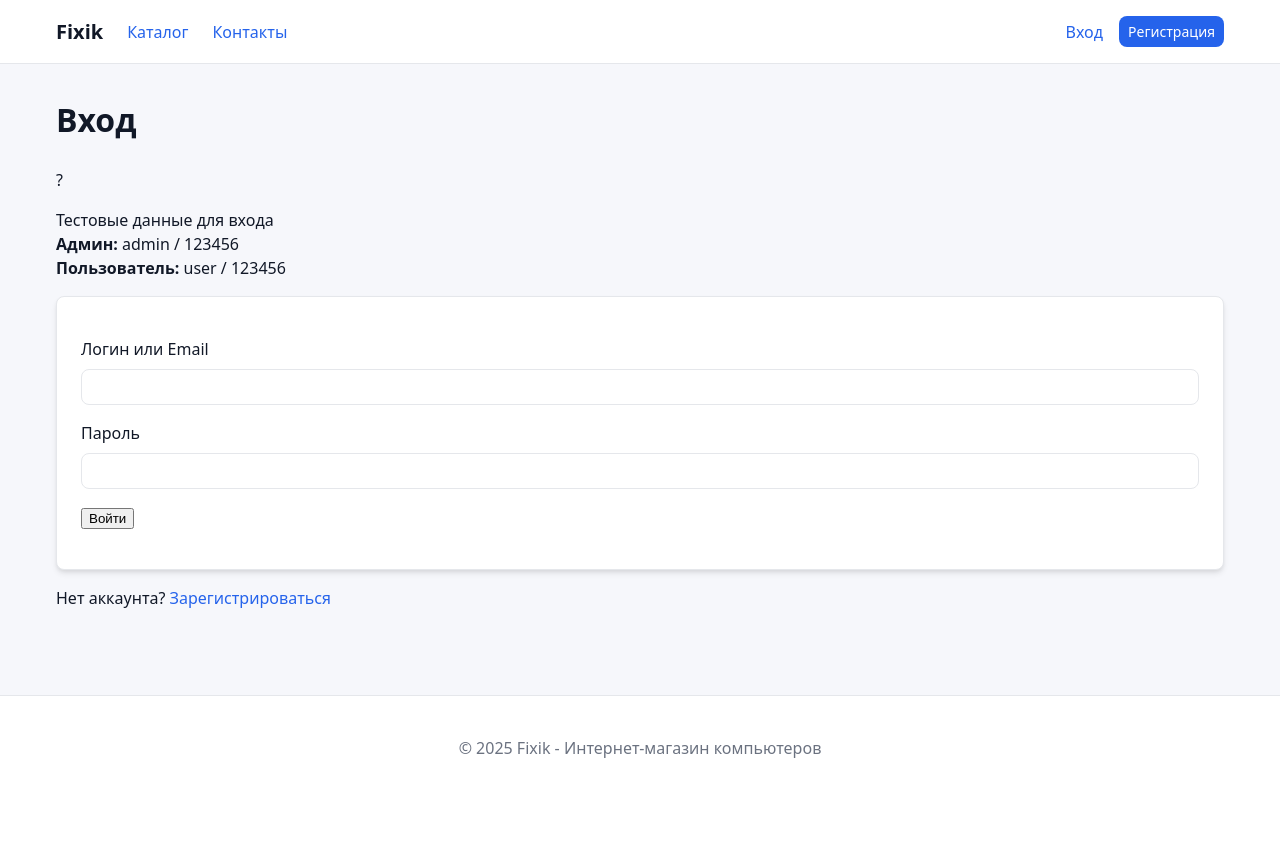
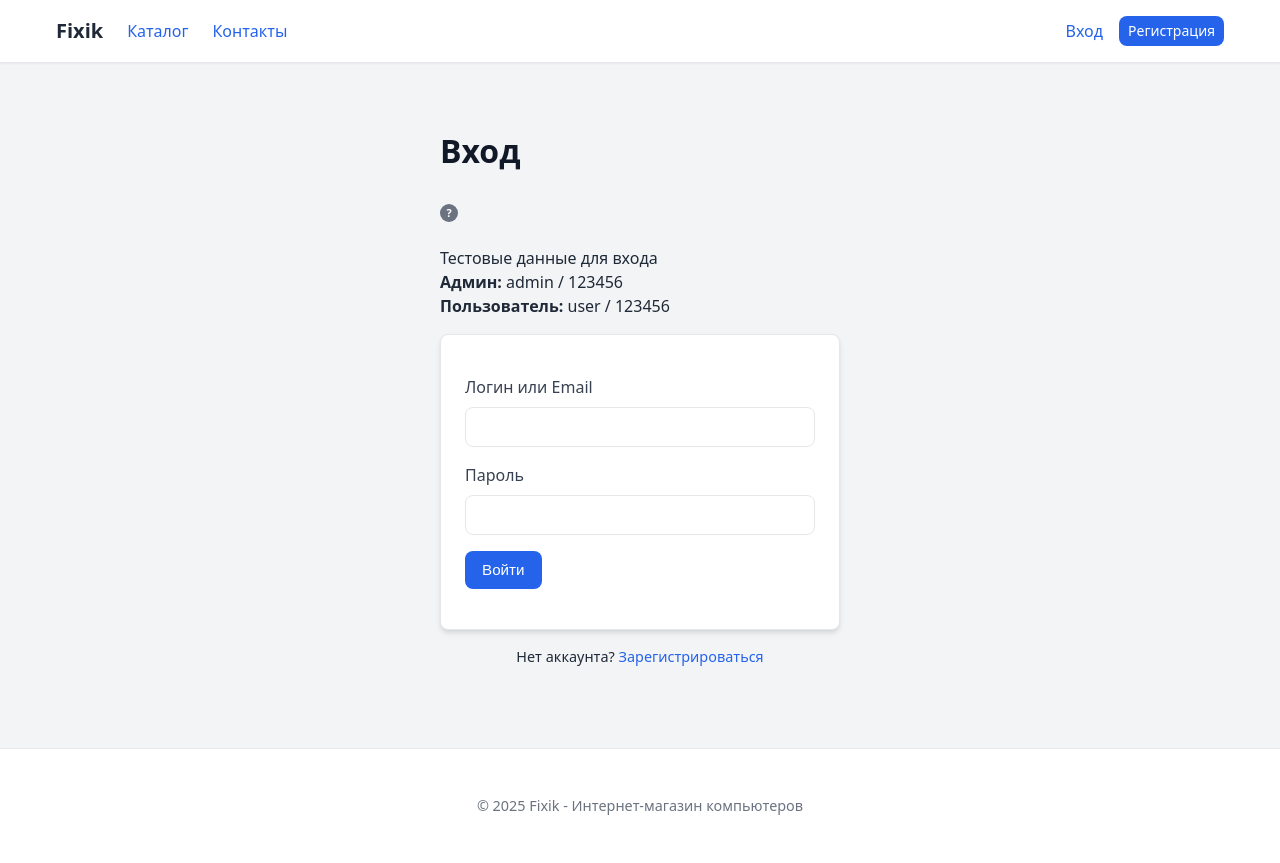
Before and after one commit to ARKADIY3/wildlife-store, a PHP site: page /login.php in a window 1280 px wide. Before the commit the page ends 758 px from the top, so only its background shows below. Run offline with PHP 8.4, Linux system fonts and the light colour scheme; data comes from the database, SQL or seed files in the repository.

Commit message:
Auto-sync after agent response

```diff
--- a/admin/products.php
+++ b/admin/products.php
@@ -38,7 +38,7 @@
     <div class="alert alert-success"><?php echo $message; ?></div>
 <?php endif; ?>
 
-<p><a href="product_add.php">+ Добавить товар</a></p>
+<p><a href="product_add.php" class="btn">+ Добавить товар</a></p>
 
 <table>
     <tr>
--- a/includes/header.php
+++ b/includes/header.php
@@ -11,9 +11,9 @@
     <title>Fixik - Интернет-магазин компьютеров</title>
     <style>
         :root {
-            --bg: #f6f7fb;
+            --bg: #f3f4f6;
             --card: #ffffff;
-            --text: #111827;
+            --text: #1f2937;
             --muted: #6b7280;
             --border: #e5e7eb;
             --shadow: 0 4px 6px -1px rgba(0, 0, 0, 0.1), 0 2px 4px -1px rgba(0, 0, 0, 0.06);
@@ -55,6 +55,7 @@
             position: sticky;
             top: 0;
             z-index: 50;
+            box-shadow: 0 1px 2px 0 rgba(0, 0, 0, 0.05);
         }
 
         .nav {
@@ -64,18 +65,19 @@
             flex-wrap: wrap;
         }
 
-        .nav strong { font-size: 1.25rem; color: var(--text); }
+        .nav strong { font-size: 1.25rem; color: var(--text); font-weight: 800; }
         .nav-right { margin-left: auto; display: flex; gap: 1rem; align-items: center; }
 
         /* Main Content */
         main.container {
             padding-top: 2rem;
-            padding-bottom: 2rem;
+            padding-bottom: 3rem;
             flex: 1;
         }
 
-        h1, h2, h3 { margin-top: 0; }
-        h1 { font-size: 2rem; margin-bottom: 1.5rem; }
+        h1, h2, h3 { margin-top: 0; color: #111827; }
+        h1 { font-size: 2rem; margin-bottom: 1.5rem; font-weight: 700; }
+        h2 { font-size: 1.5rem; margin-bottom: 1rem; font-weight: 600; }
 
         /* Cards */
         .card {
@@ -87,7 +89,7 @@
         }
 
         /* Buttons */
-        .btn {
+        .btn, button {
             display: inline-flex;
             align-items: center;
             justify-content: center;
@@ -99,31 +101,64 @@
             background-color: var(--primary);
             color: white;
             transition: all 0.2s;
+            font-size: 0.95rem;
+            line-height: 1.25rem;
+            text-decoration: none;
         }
-        .btn:hover { background-color: var(--primary-hover); color: white; text-decoration: none; }
+        .btn:hover, button:hover { background-color: var(--primary-hover); color: white; text-decoration: none; }
+
         .btn-outline { background: transparent; border-color: var(--border); color: var(--text); }
-        .btn-outline:hover { border-color: var(--primary); color: var(--primary); }
+        .btn-outline:hover { border-color: var(--primary); background: transparent; color: var(--primary); }
+
         .btn-danger { background-color: var(--danger); }
         .btn-danger:hover { background-color: #b91c1c; }
+
         .btn-sm { padding: 0.25rem 0.5rem; font-size: 0.875rem; }
-        .btn-block { width: 100%; }
+        .btn-block { width: 100%; display: flex; }
 
         /* Forms */
         .form-group { margin-bottom: 1rem; }
-        label { display: block; margin-bottom: 0.5rem; font-weight: 500; }
+        label { display: block; margin-bottom: 0.5rem; font-weight: 500; color: #374151; }
         input[type="text"], input[type="email"], input[type="password"], input[type="number"], input[type="tel"], select, textarea {
             width: 100%;
-            padding: 0.5rem;
+            padding: 0.625rem;
             border: 1px solid var(--border);
             border-radius: var(--radius);
             font-size: 1rem;
-            transition: border-color 0.2s;
+            transition: border-color 0.2s, box-shadow 0.2s;
+            background: #fff;
         }
         input:focus, select:focus, textarea:focus {
             outline: none;
             border-color: var(--primary);
             box-shadow: 0 0 0 3px rgba(37, 99, 235, 0.1);
         }
+
+        /* Catalog Filters */
+        .filters-form {
+            background: var(--card);
+            padding: 1.5rem;
+            border-radius: var(--radius);
+            box-shadow: var(--shadow);
+            margin-bottom: 2rem;
+            border: 1px solid var(--border);
+        }
+        .filters-form fieldset { border: none; padding: 0; margin: 0; }
+        .filters-form legend { font-weight: 600; font-size: 1.1rem; margin-bottom: 1rem; border-bottom: 1px solid var(--border); width: 100%; padding-bottom: 0.5rem; }
+
+        .filters-grid {
+            display: grid;
+            grid-template-columns: repeat(auto-fit, minmax(200px, 1fr));
+            gap: 1.5rem;
+            align-items: end;
+        }
+
+        .price-range { display: flex; gap: 0.5rem; align-items: center; }
+        .price-range label { margin-bottom: 0; flex: 1; font-size: 0.9rem; }
+        .price-range input { padding: 0.5rem; }
+
+        .filters-actions { display: flex; gap: 1rem; }
+        .filters-actions button, .filters-actions .btn { height: 42px; width: 100%; }
 
         /* Tables */
         table {
@@ -133,31 +168,32 @@
             border-radius: var(--radius);
             overflow: hidden;
             box-shadow: var(--shadow);
-            margin-bottom: 1rem;
+            border: 1px solid var(--border);
+            margin-bottom: 1.5rem;
         }
         th, td { padding: 0.75rem 1rem; text-align: left; border-bottom: 1px solid var(--border); }
-        th { background-color: #f9fafb; font-weight: 600; font-size: 0.875rem; text-transform: uppercase; color: var(--muted); }
+        th { background-color: #f9fafb; font-weight: 600; font-size: 0.75rem; text-transform: uppercase; color: var(--muted); letter-spacing: 0.05em; }
         tr:last-child td { border-bottom: none; }
         tr:hover td { background-color: #f9fafb; }
-
-        /* Alerts */
-        .alert { padding: 1rem; border-radius: var(--radius); margin-bottom: 1rem; }
-        .alert-success { background-color: #d1fae5; color: #065f46; }
-        .alert-error { background-color: #fee2e2; color: #991b1b; }
 
         /* Products Grid */
         .products-grid {
             display: grid;
-            grid-template-columns: repeat(auto-fill, minmax(250px, 1fr));
+            grid-template-columns: repeat(auto-fill, minmax(240px, 1fr));
             gap: 1.5rem;
+            margin-bottom: 2rem;
         }
         .product-card {
+            background: var(--card);
+            border: 1px solid var(--border);
+            border-radius: var(--radius);
+            overflow: hidden;
             display: flex;
             flex-direction: column;
+            transition: all 0.2s;
             height: 100%;
-            transition: transform 0.2s;
         }
-        .product-card:hover { transform: translateY(-4px); }
+        .product-card:hover { transform: translateY(-4px); box-shadow: 0 10px 15px -3px rgba(0, 0, 0, 0.1); }
         .product-card img {
             width: 100%;
             height: 200px;
@@ -166,66 +202,71 @@
             padding: 1rem;
             border-bottom: 1px solid var(--border);
         }
-        .product-content { padding: 1rem; flex: 1; display: flex; flex-direction: column; }
-        .product-title { font-weight: 600; margin-bottom: 0.5rem; font-size: 1.1rem; }
-        .product-price { font-weight: 700; color: var(--primary); font-size: 1.25rem; margin-top: auto; }
-        .product-meta { color: var(--muted); font-size: 0.875rem; margin-bottom: 0.5rem; }
+        .product-card h3 { padding: 1rem 1rem 0.5rem; margin: 0; font-size: 1.1rem; }
+        .product-card p { padding: 0 1rem; margin: 0 0 0.5rem; color: var(--muted); font-size: 0.9rem; }
+        .product-card p strong { color: var(--text); font-size: 1.25rem; }
+        .product-card p:last-child { padding-bottom: 1rem; margin-top: auto; display: flex; gap: 0.5rem; }
 
-        /* Login Hint */
-        .hint-container { position: relative; display: inline-block; margin-top: 1rem; }
-        .hint-trigger {
+        /* Auth Page */
+        .auth-page { max-width: 400px; margin: 2rem auto; }
+        .auth-links { text-align: center; margin-top: 1rem; font-size: 0.9rem; }
+
+        /* Tooltip (Login Hint) */
+        .hint {
+            position: relative;
+            display: inline-flex;
+            align-items: center;
             cursor: help;
+            gap: 0.5rem;
+            margin: 0 0 1.5rem 0;
+            font-size: 0.9rem;
             color: var(--muted);
-            border-bottom: 1px dashed var(--muted);
         }
-        .hint-content {
+        .hint__badge {
+            display: inline-flex;
+            align-items: center;
+            justify-content: center;
+            width: 18px;
+            height: 18px;
+            border-radius: 50%;
+            background: var(--muted);
+            color: white;
+            font-size: 11px;
+            font-weight: bold;
+        }
+        .hint__content {
             display: none;
             position: absolute;
-            bottom: 100%;
-            left: 50%;
-            transform: translateX(-50%);
-            background: #374151;
+            top: 100%;
+            left: 0;
+            background: #1f2937;
             color: white;
-            padding: 0.75rem;
+            padding: 1rem;
             border-radius: var(--radius);
             width: max-content;
-            max-width: 300px;
-            font-size: 0.875rem;
+            min-width: 200px;
             z-index: 100;
-            margin-bottom: 0.5rem;
+            margin-top: 0.5rem;
             box-shadow: var(--shadow);
-            text-align: left;
+            font-size: 0.85rem;
         }
-        .hint-content::after {
-            content: '';
-            position: absolute;
-            top: 100%;
-            left: 50%;
-            margin-left: -5px;
-            border-width: 5px;
-            border-style: solid;
-            border-color: #374151 transparent transparent transparent;
-        }
-        .hint-container:hover .hint-content { display: block; }
-        .hint-content p { margin: 0.25rem 0; }
+        .hint__content div { margin-bottom: 0.25rem; }
+        .hint:hover .hint__content { display: block; }
 
-        /* Catalog Filters */
-        .catalog-layout { display: flex; gap: 2rem; align-items: flex-start; }
-        .filters-sidebar { width: 250px; flex-shrink: 0; }
-        .catalog-content { flex: 1; }
-        @media (max-width: 768px) {
-            .catalog-layout { flex-direction: column; }
-            .filters-sidebar { width: 100%; }
-        }
+        /* Alerts */
+        .alert { padding: 1rem; border-radius: var(--radius); margin-bottom: 1rem; border: 1px solid transparent; }
+        .alert-success { background-color: #ecfdf5; color: #065f46; border-color: #a7f3d0; }
+        .alert-error { background-color: #fef2f2; color: #991b1b; border-color: #fecaca; }
 
         /* Footer */
         .site-footer {
-            background: white;
+            background: var(--card);
             border-top: 1px solid var(--border);
-            padding: 1.5rem 0;
+            padding: 2rem 0;
             margin-top: auto;
             color: var(--muted);
             text-align: center;
+            font-size: 0.9rem;
         }
     </style>
 </head>
```
